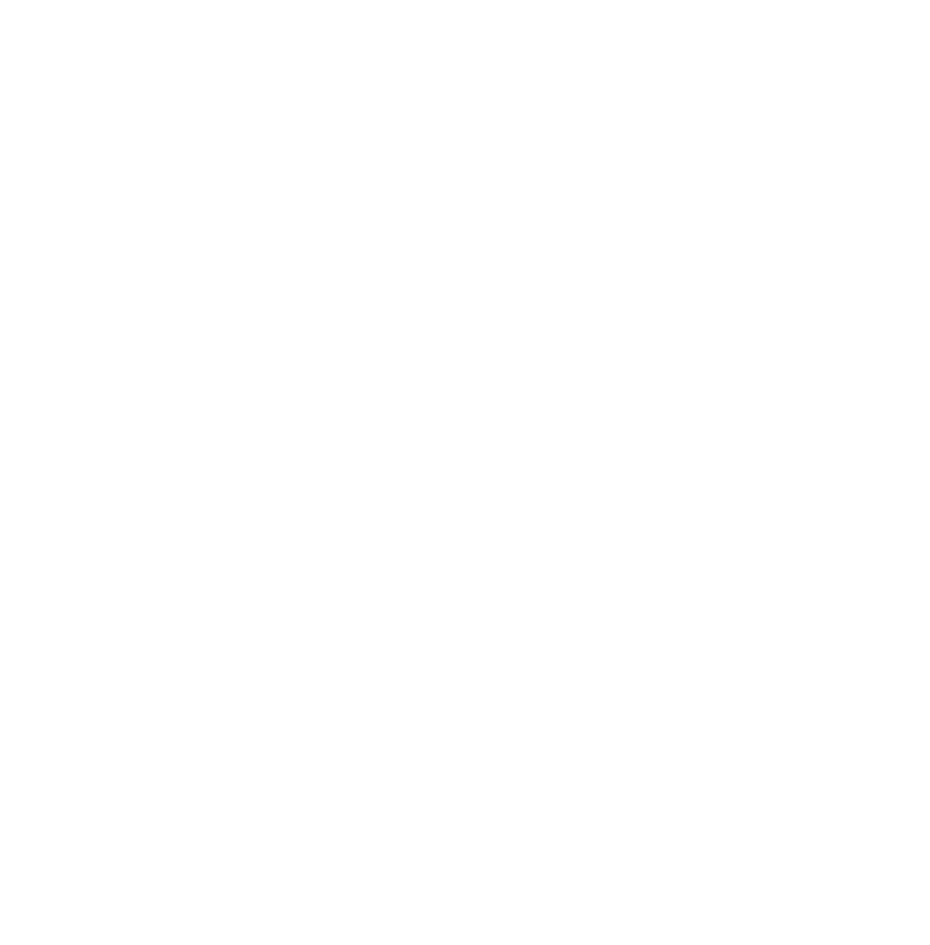
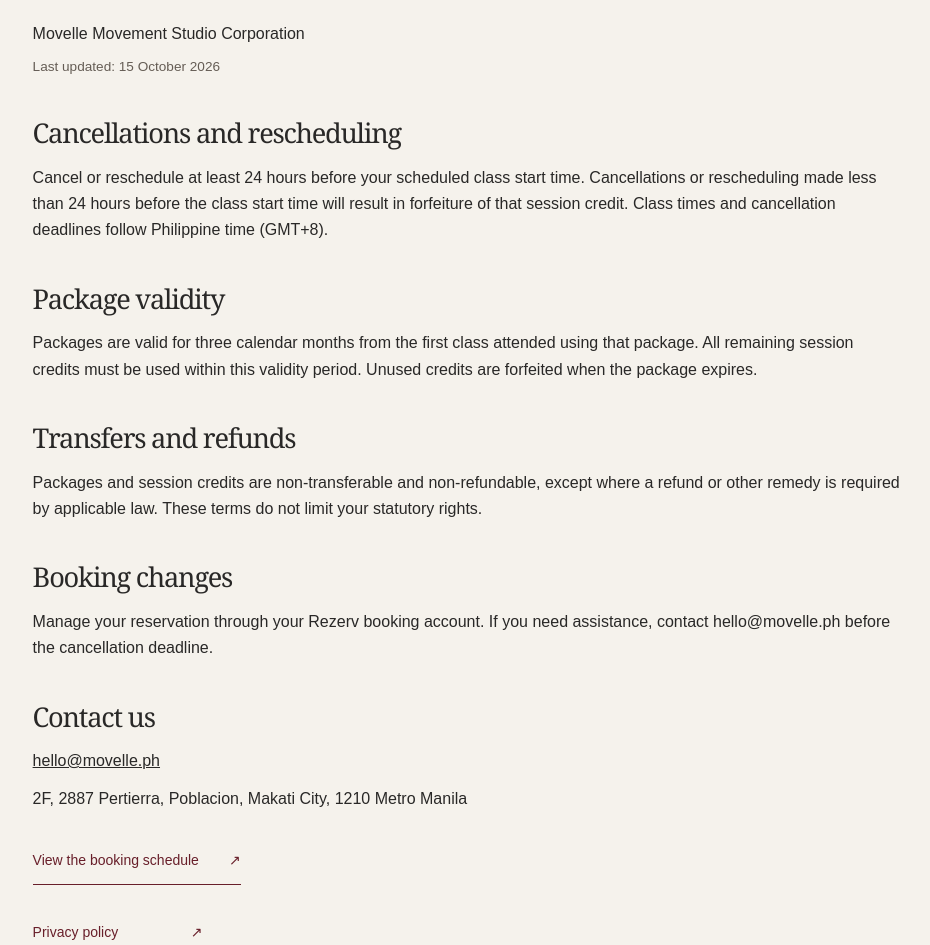
Before and after one commit to ideafactoradvertising-jpg/movelle_website, a Next.js app: page /booking-terms in a window 1280 px wide. Before the commit this address had no page. Shown: the part 427-1372 px from the top of the page, without its empty margins (172-1102 px from the left). Before the commit the page ends 800 px from the top, so only its background shows below. Built offline with nearby package versions, Linux system fonts and the light colour scheme; a web font is replaced by a local one.

Commit message:
Create page.tsx

```diff
--- /dev/null
+++ b/app/booking-terms/page.tsx
@@ -0,0 +1,54 @@
+import type { Metadata } from 'next';
+import Link from 'next/link';
+import PageShell from '@/components/page-shell';
+
+export const metadata: Metadata = {
+  title: 'Booking & Cancellation Terms',
+  description: 'Movelle Studio booking terms, including the 24-hour cancellation deadline and three-month package validity from your first class.',
+  alternates: { canonical: '/booking-terms' },
+};
+
+const sections = [
+  {
+    title: 'Cancellations and rescheduling',
+    text: 'Cancel or reschedule at least 24 hours before your scheduled class start time. Cancellations or rescheduling made less than 24 hours before the class start time will result in forfeiture of that session credit. Class times and cancellation deadlines follow Philippine time (GMT+8).',
+  },
+  {
+    title: 'Package validity',
+    text: 'Packages are valid for three calendar months from the first class attended using that package. All remaining session credits must be used within this validity period. Unused credits are forfeited when the package expires.',
+  },
+  {
+    title: 'Transfers and refunds',
+    text: 'Packages and session credits are non-transferable and non-refundable, except where a refund or other remedy is required by applicable law. These terms do not limit your statutory rights.',
+  },
+  {
+    title: 'Booking changes',
+    text: 'Manage your reservation through your Rezerv booking account. If you need assistance, contact hello@movelle.ph before the cancellation deadline.',
+  },
+];
+
+export default function BookingTerms() {
+  return (
+    <PageShell>
+      <section className="section" style={{ maxWidth: 1050, margin: '0 auto' }}>
+        <p className="eyebrow">MOVELLE STUDIO</p>
+        <h1 style={{ fontSize: 'clamp(2.5rem, 6vw, 4.5rem)' }}>Booking &amp;<br /><em>cancellation terms.</em></h1>
+        <p style={{ marginTop: 24 }}>Movelle Movement Studio Corporation</p>
+        <p style={{ marginTop: 8, color: '#655d55', fontSize: '.85rem' }}>Last updated: 15 October 2026</p>
+        {sections.map(section => (
+          <section key={section.title} style={{ marginTop: 40 }}>
+            <h2 style={{ fontSize: '1.7rem', marginBottom: 16 }}>{section.title}</h2>
+            <p>{section.text}</p>
+          </section>
+        ))}
+        <section style={{ marginTop: 40 }}>
+          <h2 style={{ fontSize: '1.7rem', marginBottom: 16 }}>Contact us</h2>
+          <p><a href="mailto:hello@movelle.ph" style={{ textDecoration: 'underline' }}>hello@movelle.ph</a></p>
+          <address style={{ fontStyle: 'normal', marginTop: 12 }}>2F, 2887 Pertierra, Poblacion, Makati City, 1210 Metro Manila</address>
+        </section>
+        <Link className="text-link" href="/book-a-class#schedule">View the booking schedule <span aria-hidden="true">↗</span></Link>
+        <Link className="text-link" href="/privacy-policy">Privacy policy <span aria-hidden="true">↗</span></Link>
+      </section>
+    </PageShell>
+  );
+}
```
